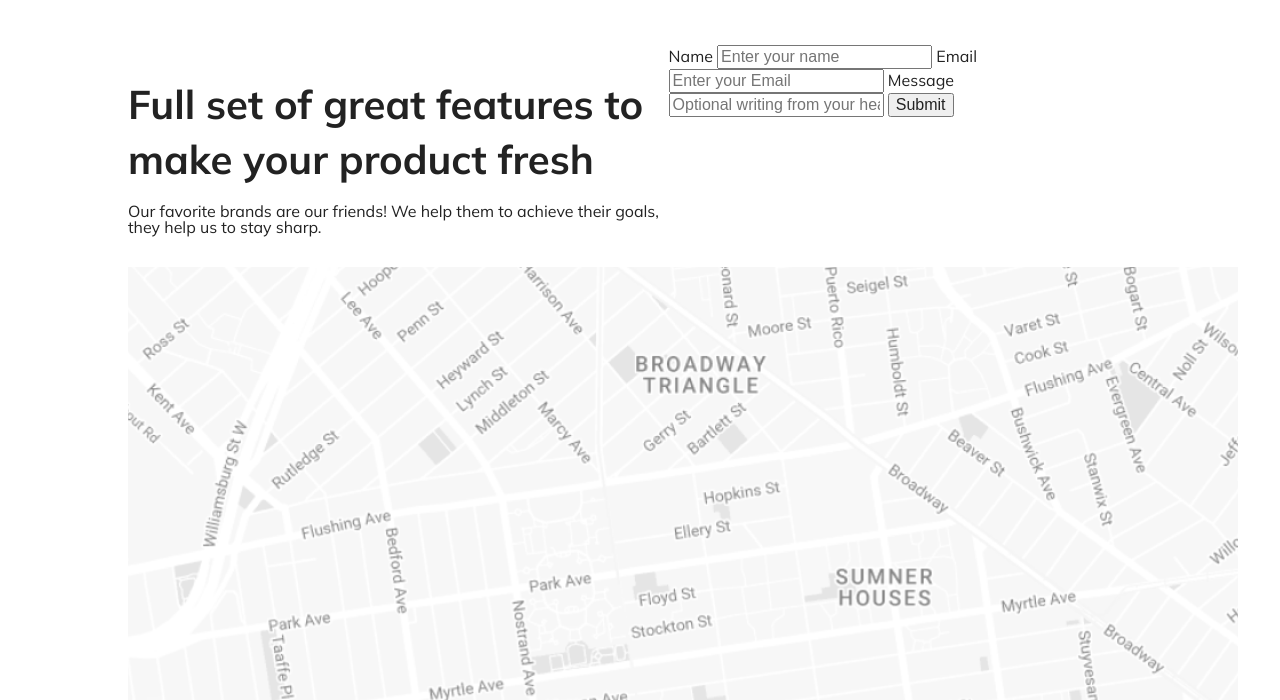
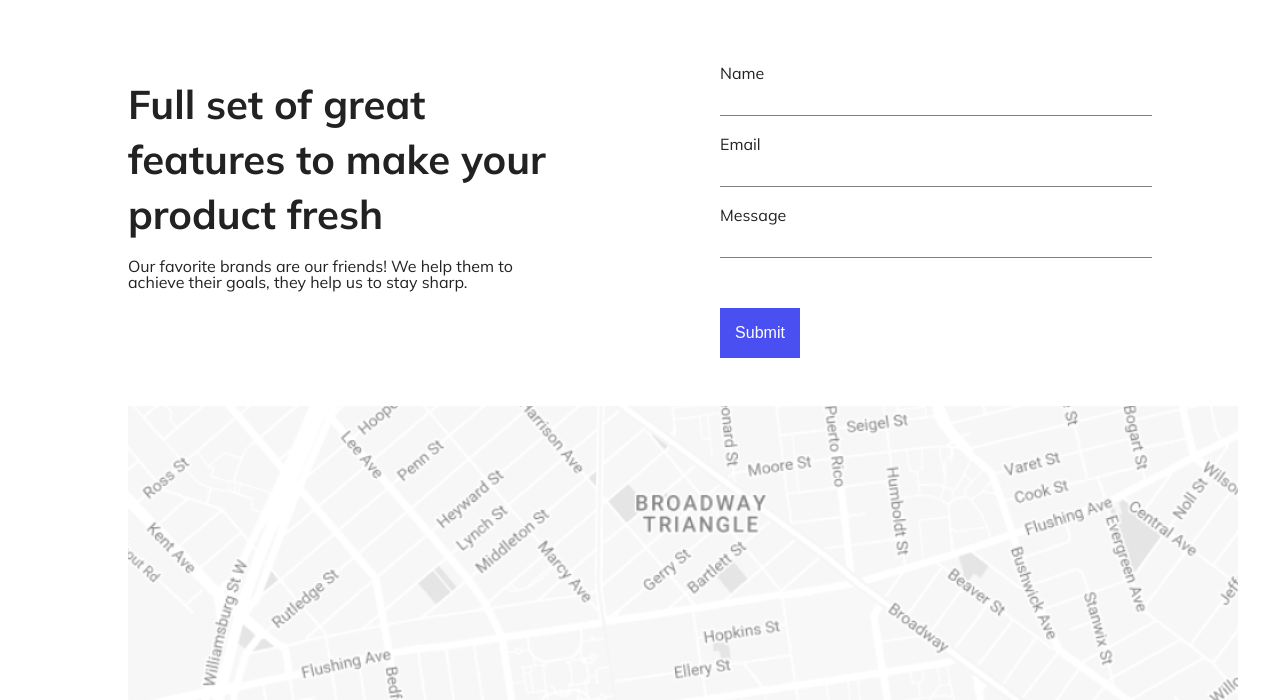
Before and after one commit to carolinacarlen/SASS-Genesis-design, a plain HTML site: page contact.html in a window 1280 px wide. Shown: the part 100-800 px from the top of the page. Drawn offline with Linux system fonts and the light colour scheme.

Commit message:
added css to contact page

```diff
--- a/contact.html
+++ b/contact.html
@@ -38,29 +38,11 @@
         </div>
         <form class="form" autocomplete="off">
           <label for="name" class="label">Name</label>
-          <input
-            type="text"
-            name="name"
-            id="name"
-            class="input"
-            placeholder="Enter your name"
-          />
+          <input type="text" name="name" id="name" class="input" />
           <label for="email" class="label">Email</label>
-          <input
-            type="email"
-            name="email"
-            id="email"
-            class="input"
-            placeholder="Enter your Email"
-          />
+          <input type="email" name="email" id="email" class="input" />
           <label for="free-text" class="label">Message</label>
-          <input
-            type="text"
-            name="free-text"
-            id="free-text"
-            class="input"
-            placeholder="Optional writing from your heart"
-          />
+          <input type="text" name="free-text" id="free-text" class="input" />
           <button type="submit" class="button">Submit</button>
         </form>
       </section>
--- a/styles/_contact.scss
+++ b/styles/_contact.scss
@@ -9,6 +9,45 @@ main {
 .section1 {
   margin-top: 3rem;
   display: flex;
+  justify-content: space-between;
+  gap: 10rem;
+}
+
+.contact-text {
+  flex: 50%;
+}
+
+form {
+  display: flex;
+  flex-direction: column;
+  flex: 50%;
+}
+/*lägg till mellanrum mellan raderna*/
+
+input {
+  width: 100%;
+  height: 15px;
+  border: none;
+  border-bottom: 1px solid grey;
+  margin-top: 20px;
+  font-size: 16px;
+}
+label {
+  margin-top: 20px;
+}
+
+button {
+  max-width: 80px;
+  width: 100%;
+  height: 50px;
+  box-sizing: border-box;
+  margin-top: 50px;
+  border: none;
+  font-size: 16px;
+  background-color: #4a4ff2;
+  color: white;
+  font-weight: 400;
+  cursor: pointer;
 }
 
 .map {
@@ -16,4 +55,5 @@ main {
   align-content: center;
   justify-content: center;
   margin-bottom: 5rem;
+  margin-top: 3rem;
 }
```
Also changed, not shown: styles/index.css.
